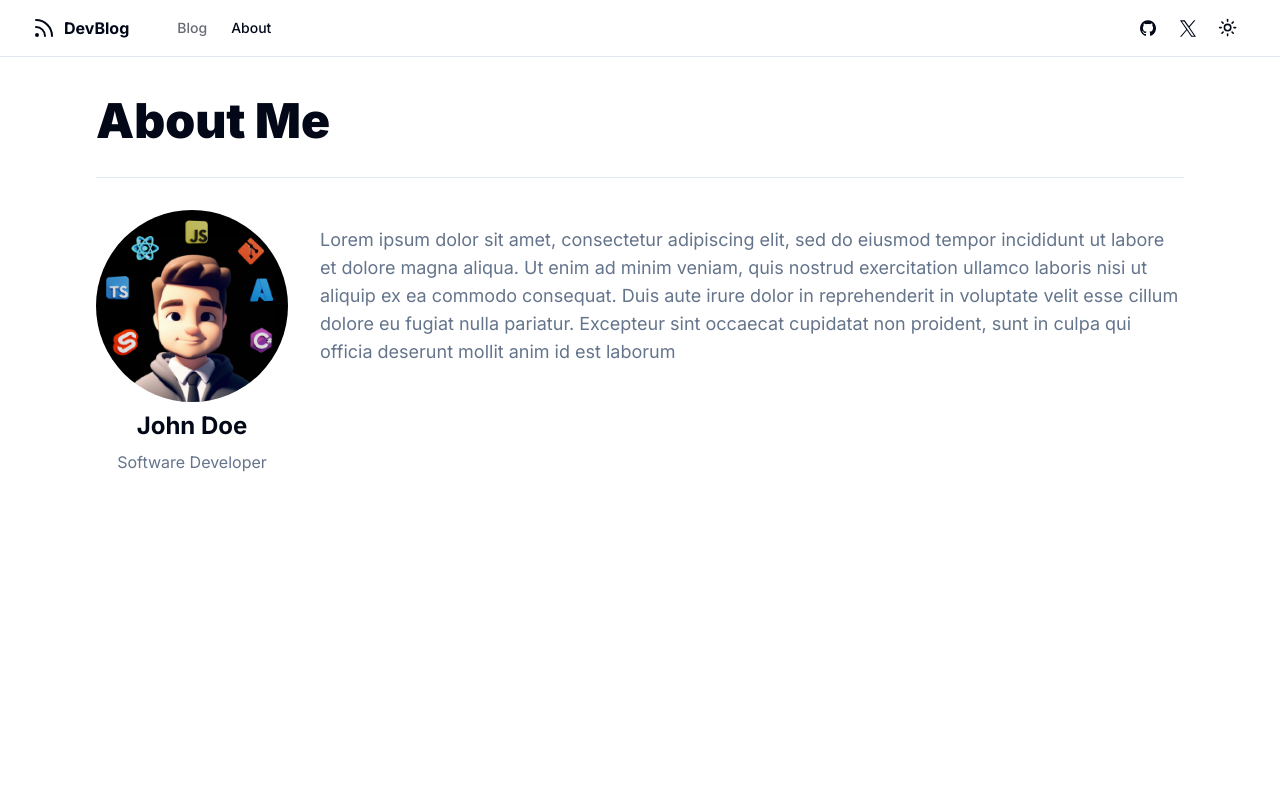
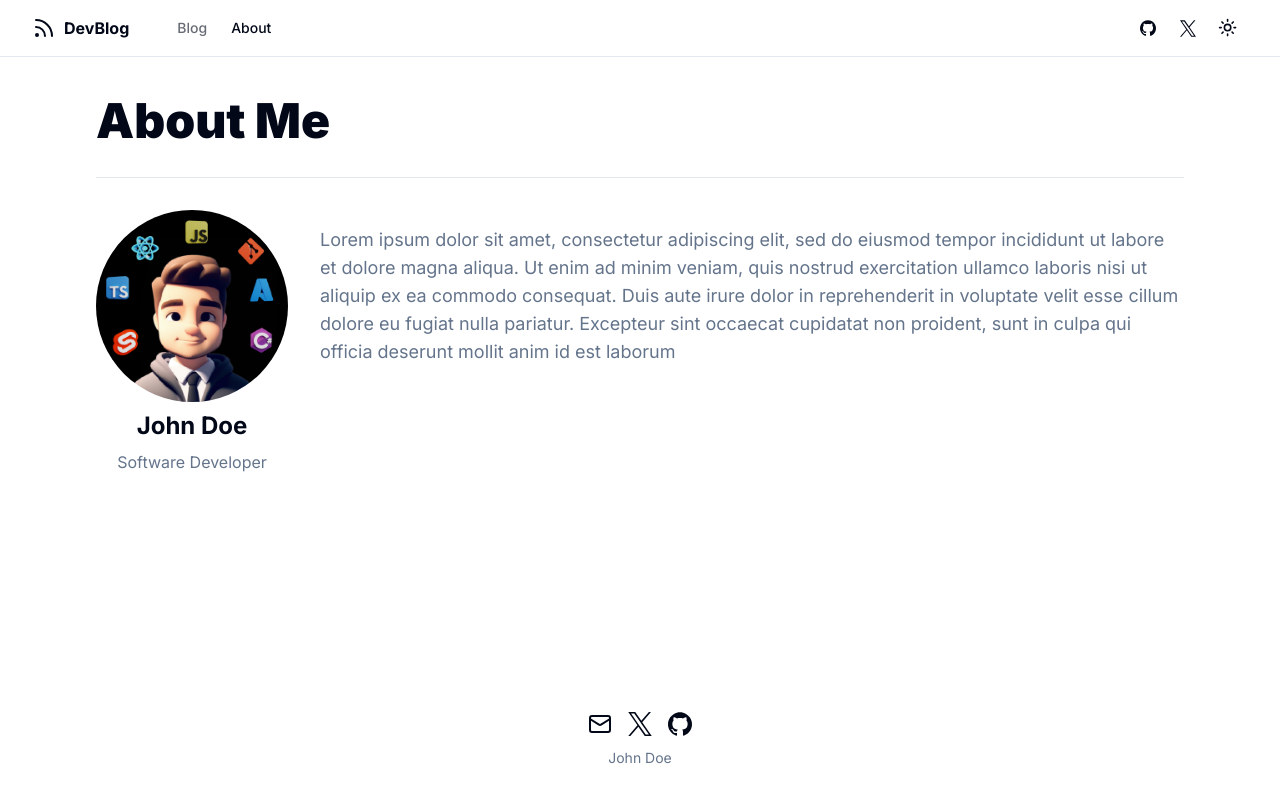
Before and after one commit to reinerttomas/next-blog, a Next.js app: page /about in a window 1280 px wide. Built offline with nearby package versions, Linux system fonts and the light colour scheme; no server answers.

Commit message:
Stage 15: Site footer

```diff
--- a/src/app/layout.tsx
+++ b/src/app/layout.tsx
@@ -5,6 +5,7 @@
 import { SiteHeader } from '@/components/site-header';
 import { Providers } from '@/components/providers';
 import { siteConfig } from '@/config/site';
+import { SiteFooter } from '@/components/site-footer';
 
 const fontSans = FontSans({
   subsets: ['latin'],
@@ -41,6 +42,7 @@
           <div className='relative flex min-h-dvh flex-col bg-background'>
             <SiteHeader />
             <main className='flex-1'>{children}</main>
+            <SiteFooter />
           </div>
         </Providers>
       </body>
--- /dev/null
+++ b/src/components/site-footer.tsx
@@ -0,0 +1,32 @@
+import { siteConfig } from '@/config/site';
+import { Mail } from 'lucide-react';
+import React from 'react';
+import { Icons } from './icons';
+
+export function SiteFooter() {
+  return (
+    <footer>
+      <div className='mb-6 mt-14 flex flex-col items-center'>
+        <div className='mb-3 flex space-x-4'>
+          <a target='_blank' rel='noreferrer' href='mailto:hello@example.com'>
+            <span className='sr-only'>Mail</span>
+            <Mail className='h-6 w-6' />
+          </a>
+          <a target='_blank' rel='noreferrer' href={siteConfig.links.twitter}>
+            <span className='sr-only'>Twitter</span>
+            <Icons.twitter className='h-6 w-6' />
+          </a>
+          <a target='_blank' rel='noreferrer' href={siteConfig.links.github}>
+            <span className='sr-only'>GitHub</span>
+            <Icons.gitHub className='h-6 w-6' />
+          </a>
+        </div>
+        <div className='mb-2 flex space-x-2 text-sm text-muted-foreground'>
+          <a href={siteConfig.links.personalSite} target='_blank'>
+            {siteConfig.author}
+          </a>
+        </div>
+      </div>
+    </footer>
+  );
+}
```
